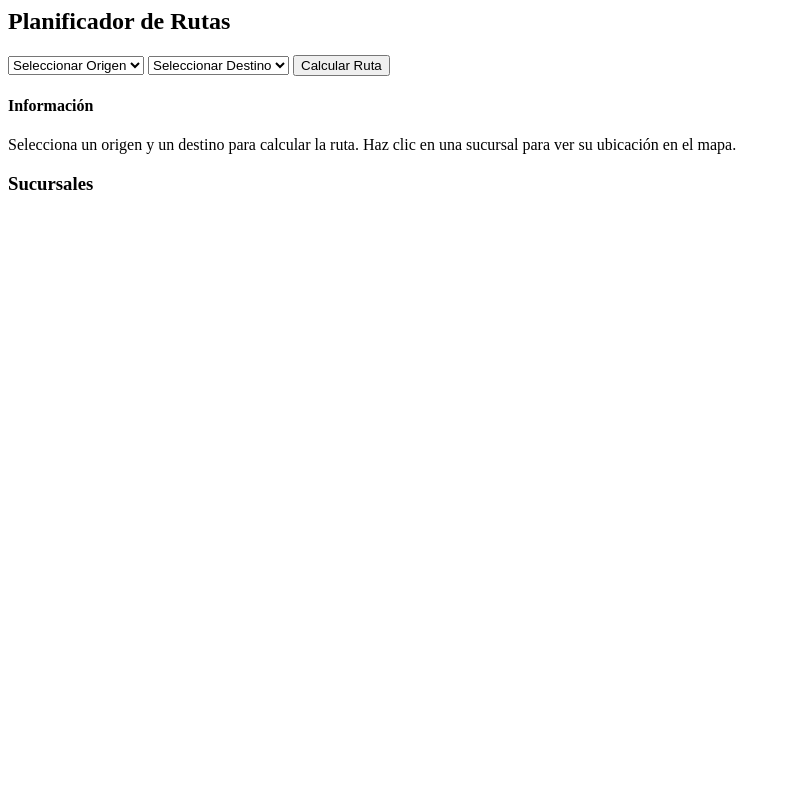
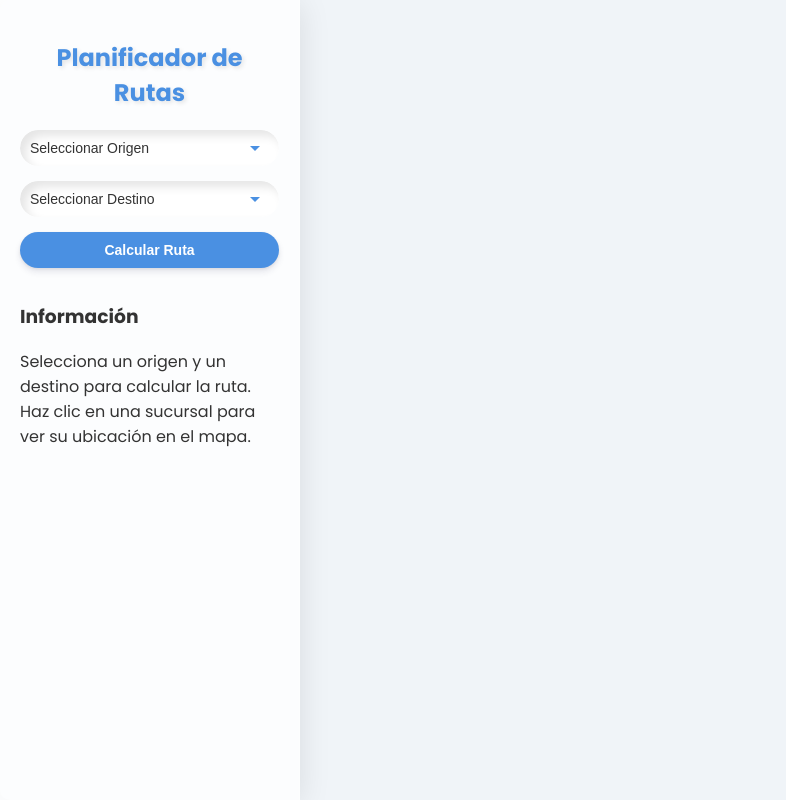
Before and after one commit to Fuser13/planificador-rutas, a plain HTML site: page index.html in a window 1280 px wide. Shown: the whole page, without its empty margins (0-786 px from the left). Drawn offline with nearby package versions, Linux system fonts and the light colour scheme.

Commit message:
Update index.html

```diff
--- a/index.html
+++ b/index.html
@@ -1,5 +1,13 @@
+<!DOCTYPE html>
+<html lang="es">
+<head>
+    <meta charset="UTF-8">
+    <meta name="viewport" content="width=device-width, initial-scale=1.0">
+    <title>Planificador de Rutas</title>
     <link rel="stylesheet" href="https://unpkg.com/leaflet@1.7.1/dist/leaflet.css" />
-<script src="https://unpkg.com/leaflet@1.7.1/dist/leaflet.js"></script>
+    <link rel="stylesheet" href="styles.css">
+</head>
+<body>
     <div id="sidebar">
         <h2>Planificador de Rutas</h2>
         <select id="origin-select">
@@ -9,16 +17,13 @@
             <option value="">Seleccionar Destino</option>
         </select>
         <button id="calculate-route">Calcular Ruta</button>
-    <div id="route-info"></div>
-    <div class="info-card">
-        <h4>Información</h4>
+        <div id="info">
+            <h3>Información</h3>
             <p>Selecciona un origen y un destino para calcular la ruta. Haz clic en una sucursal para ver su ubicación en el mapa.</p>
         </div>
-    <div id="sucursales-list">
-        <h3>Sucursales</h3>
-        <div class="sucursales-container"></div>
     </div>
-</div>
-<div id="map-container">
     <div id="map"></div>
-</div>
+    <script src="https://unpkg.com/leaflet@1.7.1/dist/leaflet.js"></script>
+    <script src="script.js"></script>
+</body>
+</html>
```
Lines whose indentation alone changed are shown as unchanged.
